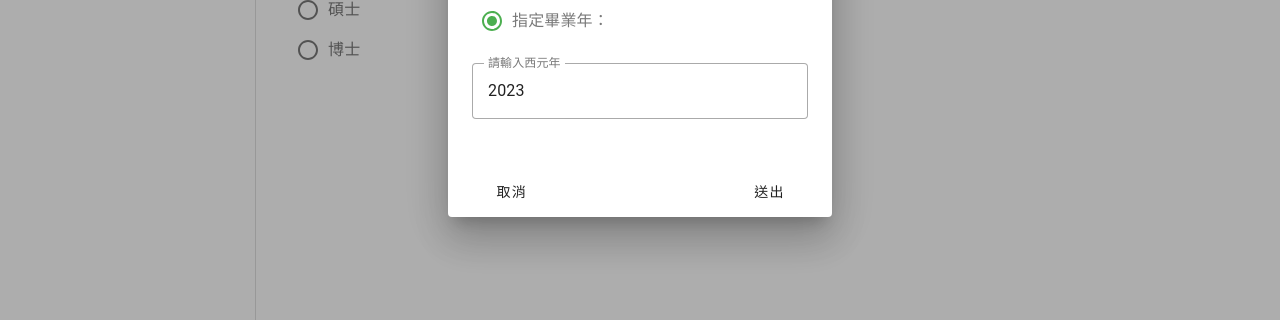
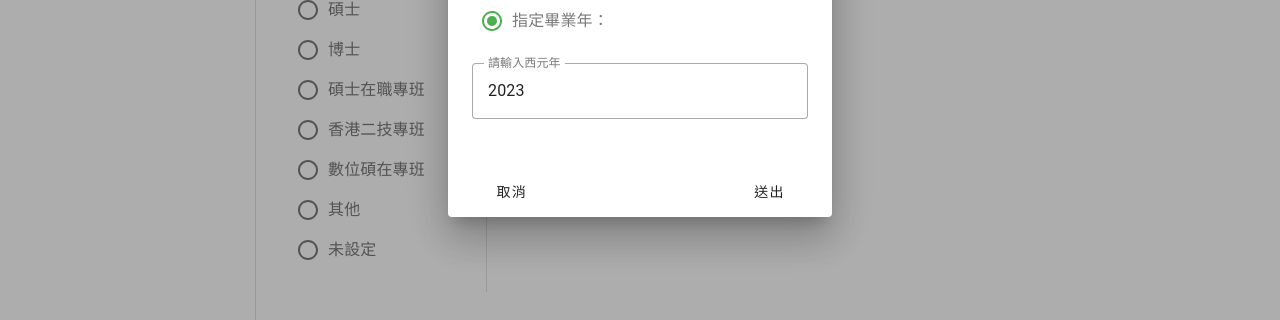
Before and after one commit to ji03mmy18/YunMIS-GraduateTracker, a Vue app in the folder frontend/: page /manage/query in a window 1280 px wide. Shown: the part 343-663 px from the top of the page. Built offline with nearby package versions, Linux system fonts and the light colour scheme.

Commit message:
fix: [前端]加入缺少的學位類型
將除了基礎類型的學位之外的，針對資管系需求而加入的學位放入系統中。

```diff
--- a/frontend/src/views/mgmtCmpt/DataQuery.vue
+++ b/frontend/src/views/mgmtCmpt/DataQuery.vue
@@ -51,6 +51,26 @@
             label="博士"
             value="博士"
           ></v-radio>
+          <v-radio
+            label="碩士在職專班"
+            value="碩士在職專班"
+          ></v-radio>
+          <v-radio
+            label="香港二技專班"
+            value="香港二技專班"
+          ></v-radio>
+          <v-radio
+            label="數位碩在專班"
+            value="數位碩士在職專班"
+          ></v-radio>
+          <v-radio
+            label="其他"
+            value="其他"
+          ></v-radio>
+          <v-radio
+            label="未設定"
+            :value="null"
+          ></v-radio>
         </v-radio-group>
       </div>
       <v-divider vertical></v-divider>
@@ -80,7 +100,7 @@
           ></v-text-field>
           <v-select
             label="教育類型"
-            :items="['四技', '二技', '碩士', '博士']"
+            :items="['四技', '二技', '碩士', '博士', '碩士在職專班', '香港二技專班', '數位碩士在職專班', '其他']"
             v-model="newStudentFormData.eduType"
             :rules="ruleNotSelect"
           ></v-select>
@@ -173,7 +193,7 @@
           <v-select
             label="教育類型"
             v-model="studentInfoFormData.eduType"
-            :items="['四技', '二技', '碩士', '博士']"
+            :items="['四技', '二技', '碩士', '博士', '碩士在職專班', '香港二技專班', '數位碩士在職專班', '其他']"
           ></v-select>
           <v-text-field
             label="學校信箱"
```
